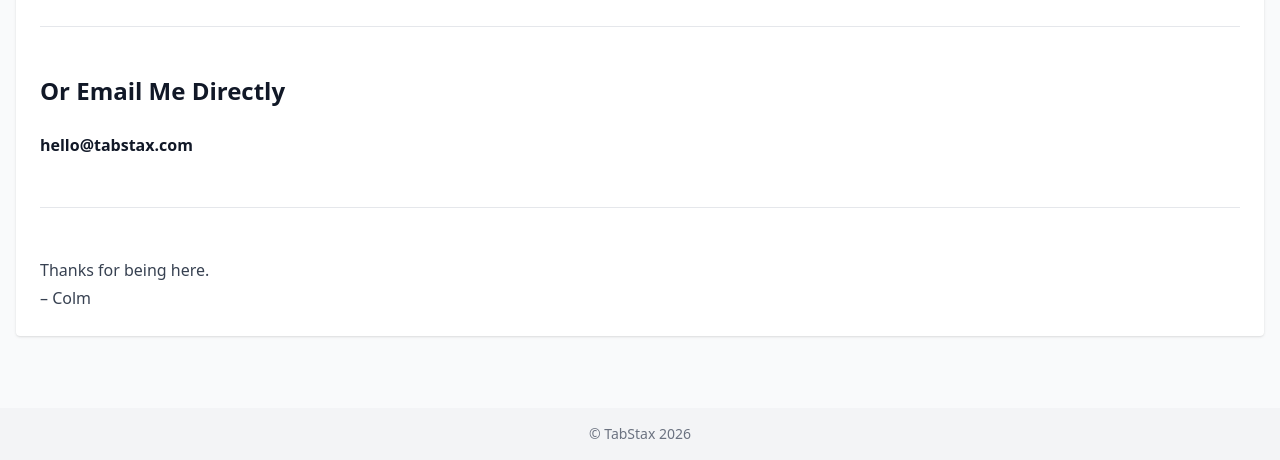
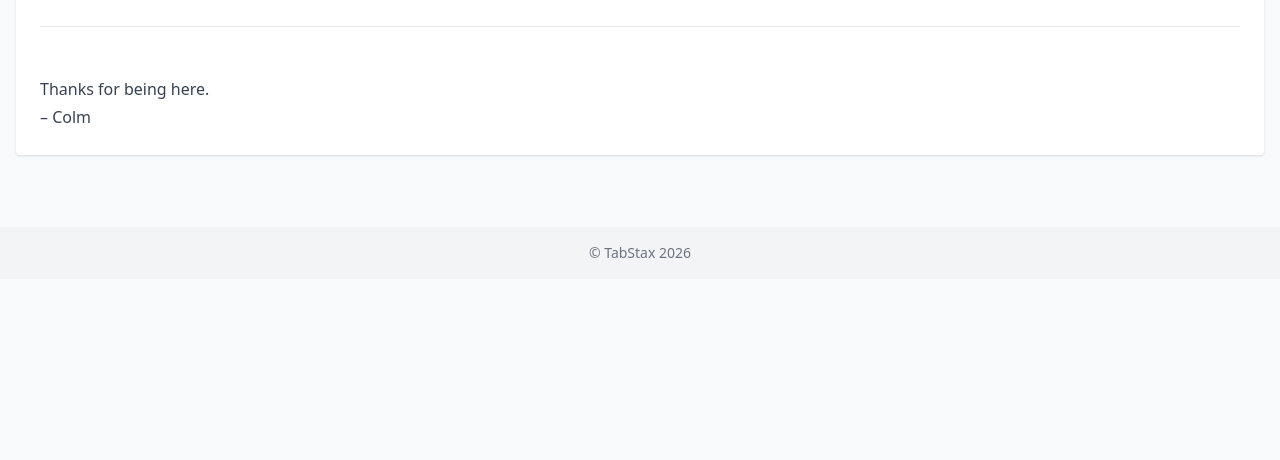
Before and after one commit to Hulupeep/Tabstax-web, an Eleventy site: page content/contact.md in a window 1280 px wide. Shown: the part 875-1335 px from the top of the page. After the commit the page ends 1154 px from the top, so only its background shows below. Built offline with nearby package versions, Linux system fonts and the light colour scheme; Eleventy itself is replaced by a stand-in of ours; files that its build step writes are made by us from their sources; a script that the page names is missing.

Commit message:
Update contact.md

```diff
--- a/content/contact.md
+++ b/content/contact.md
@@ -33,11 +33,5 @@ I’d love to hear from you. I read every message personally — whether it’s
 
 ---
 
-## Or Email Me Directly
-
-**hello@tabstax.com**
-
----
-
 Thanks for being here.
 – Colm
```
